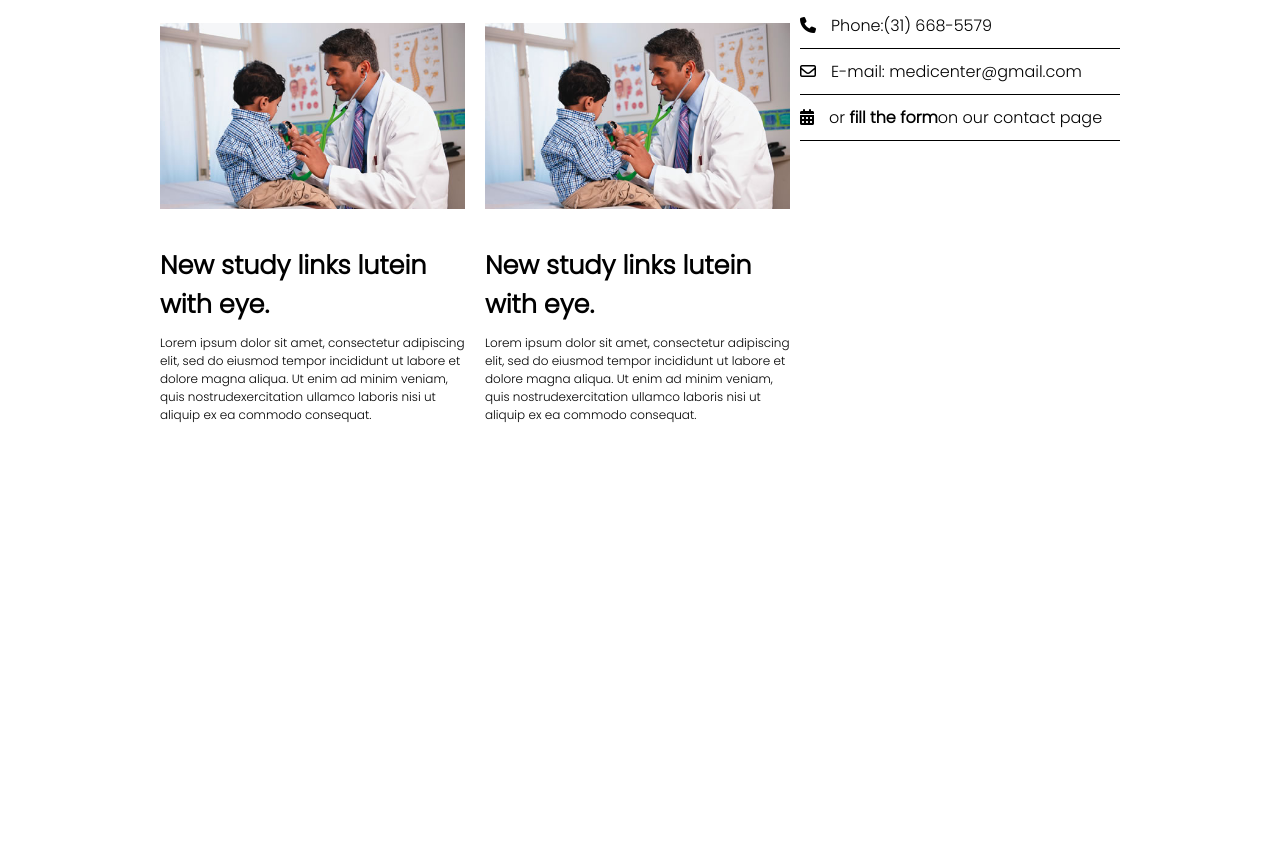
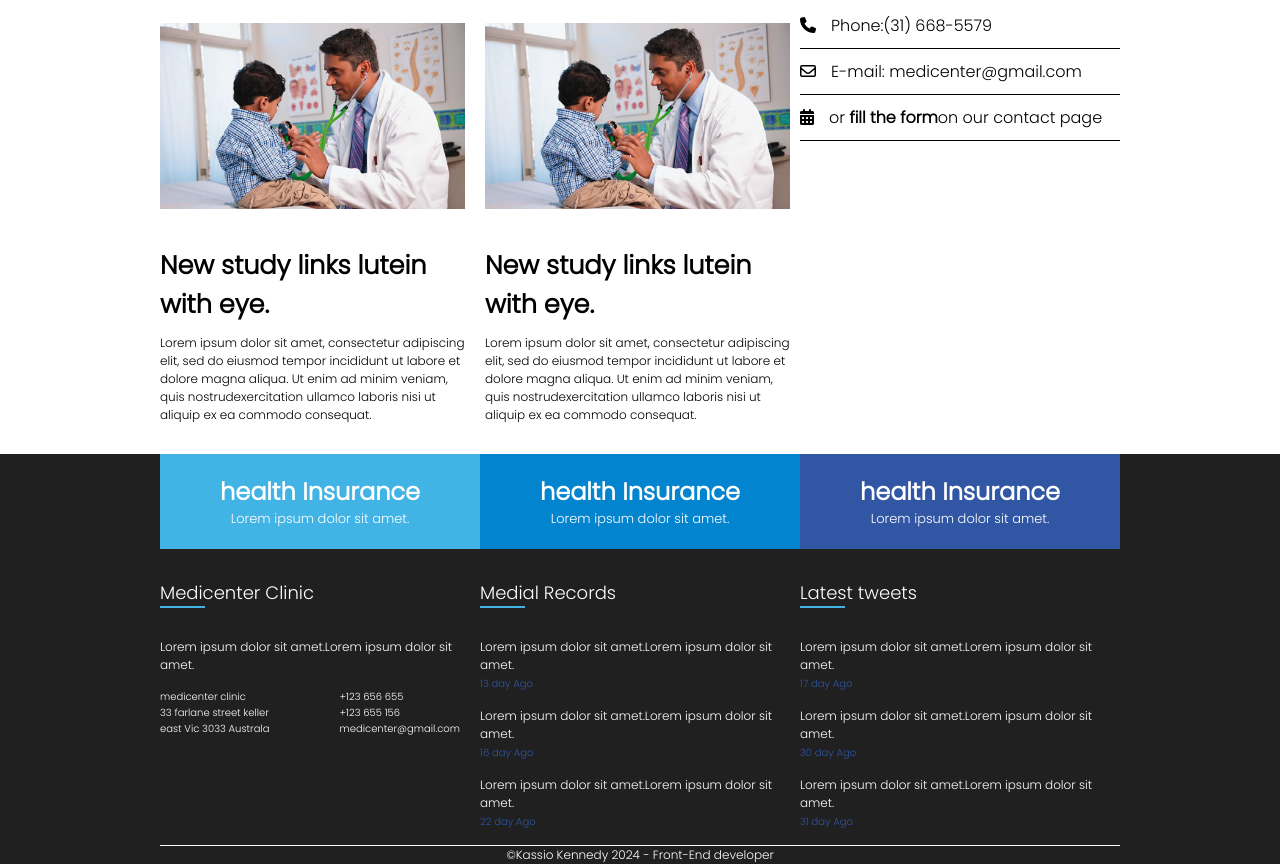
Before and after one commit to Kassio07/Landing-Page-com-CSS-Sass, a plain HTML site: page index.html in a window 1280 px wide. Shown: the part 1459-2323 px from the top of the page. Before the commit the page ends 2113 px from the top, so only its background shows below. Drawn offline with Linux system fonts and the light colour scheme.

Commit message:
desktop finalizado

```diff
--- /dev/null
+++ b/assets/_footer.scss
@@ -0,0 +1,77 @@
+footer{
+    background-color: $black-footer;
+
+
+    .contactFoot{
+        display: flex;
+
+        .footCard{
+            flex: 1;
+
+            .bannerFoot1{
+                background-color: $blue-banner1;
+                text-align: center;
+                color: $white-primary;
+                padding: 20px;
+
+                h1{
+                    font-size: 18px;
+                }
+                p{
+                    font-size: 13px;
+                }
+            }
+
+            .banner2{
+                background-color: $blue-banner2;
+            }
+            .banner3{
+                background-color: $blue-banner3;
+            }
+
+            .titleNameFooter{
+                display: flex;
+                flex-direction: column;
+                margin: 30px 0;
+                .tilteFooter{
+                    color: $white-primary;
+                    font-size: 18px;
+                }
+                .detailsFooter{
+                    height: 2px;
+                    width: 45px;
+                    background-color: $blue-banner1;
+                }
+            }
+
+            .footText{
+                font-size: 12px;
+                color: $white-primary;
+                margin-bottom: 15px;
+                span{
+                    color: $blue-banner3;
+                    font-size: 10px;
+                }
+            }
+
+            .contactFooterCard{
+                display: flex;
+                justify-content: space-between;
+                font-size: 10px;
+                color: $white-primary;
+                padding-right: 20px;
+            }
+        }
+    }
+
+    .copyright{
+        border-top: 1px solid $white-primary;
+        text-align: center;
+        p{
+            font-size: 12px;
+            color: $white-primary;
+        }
+    }
+
+
+}
--- a/assets/_main.scss
+++ b/assets/_main.scss
@@ -4,7 +4,6 @@
     margin-top: 40px;
     height: auto;
 
-    margin-bottom: 200px;
 
     .news{
         flex: 2;
--- a/index.html
+++ b/index.html
@@ -174,12 +174,98 @@
                         </div>
                         <div class="cont"><i class="fa-solid fa-phone"></i>Phone:(31) 668-5579</div>
                         <div class="cont"><i class="fa-regular fa-envelope"></i>E-mail: medicenter@gmail.com</div>
-                        <div class="cont"><i class="fa-solid fa-calendar-days"></i>or <strong>fill the form</strong>on our contact page</div>
+                        <div class="cont"><i class="fa-solid fa-calendar-days"></i>or <strong>fill the form</strong>on
+                            our contact page</div>
                     </div>
                 </article>
             </div>
         </div>
     </main>
+    <footer>
+        <div class="container">
+            <div class="contactFoot">
+                <div class="footCard">
+                    <div class="bannerFoot1">
+                        <h2>health Insurance</h2>
+                        <p>Lorem ipsum dolor sit amet.</p>
+                    </div>
+
+                    <div class="titleNameFooter">
+                        <div class="tilteFooter">Medicenter Clinic</div>
+                        <div class="detailsFooter"></div>
+                    </div>
+                    <div class="footText">
+                        Lorem ipsum dolor sit amet.Lorem ipsum
+                        dolor sit amet.
+                    </div>
+
+                    <div class="contactFooterCard">
+                        <div>
+                            <p>medicenter clinic <br> 33 farlane street keller <br> east Vic 3033 Australa</p>
+                        </div>
+                        <div>
+                            +123 656 655 <br>
+                            +123 655 156 <br>
+                            medicenter@gmail.com
+                        </div>
+                    </div>
+                </div>
+                <div class="footCard">
+                    <div class="bannerFoot1 banner2">
+                        <h2>health Insurance</h2>
+                        <p>Lorem ipsum dolor sit amet.</p>
+                    </div>
+                    <div class="titleNameFooter">
+                        <div class="tilteFooter">Medial Records</div>
+                        <div class="detailsFooter"></div>
+                    </div>
+                    <div class="footText">
+                        Lorem ipsum dolor sit amet.Lorem ipsum
+                        dolor sit amet. <br>
+                        <span>13 day Ago</span>
+                    </div>
+                    <div class="footText">
+                        Lorem ipsum dolor sit amet.Lorem ipsum
+                        dolor sit amet. <br>
+                        <span>16 day Ago</span>
+                    </div>
+                    <div class="footText">
+                        Lorem ipsum dolor sit amet.Lorem ipsum
+                        dolor sit amet. <br>
+                        <span>22 day Ago</span>
+                    </div>
+                </div>
+                <div class="footCard">
+                    <div class="bannerFoot1 banner3">
+                        <h2>health Insurance</h2>
+                        <p>Lorem ipsum dolor sit amet.</p>
+                    </div>
+                    <div class="titleNameFooter">
+                        <div class="tilteFooter">Latest tweets</div>
+                        <div class="detailsFooter"></div>
+                    </div>
+                    <div class="footText">
+                        Lorem ipsum dolor sit amet.Lorem ipsum
+                        dolor sit amet. <br>
+                        <span>17 day Ago</span>
+                    </div>
+                    <div class="footText">
+                        Lorem ipsum dolor sit amet.Lorem ipsum
+                        dolor sit amet. <br>
+                        <span>30 day Ago</span>
+                    </div>
+                    <div class="footText">
+                        Lorem ipsum dolor sit amet.Lorem ipsum
+                        dolor sit amet. <br>
+                        <span>31 day Ago</span>
+                    </div>
+                </div>
+            </div>
+            <div class="copyright">
+                <p>&copy;Kassio Kennedy 2024 - Front-End developer</p>
+            </div>
+        </div>
+    </footer>
 </body>
 
 </html>
--- a/style.scss
+++ b/style.scss
@@ -9,6 +9,7 @@
 @import"./assets/header";
 @import"./assets/slide";
 @import"./assets/main";
+@import"./assets/footer";
 
 
 body{
```
Also changed, not shown: style.css, 1 other file.
